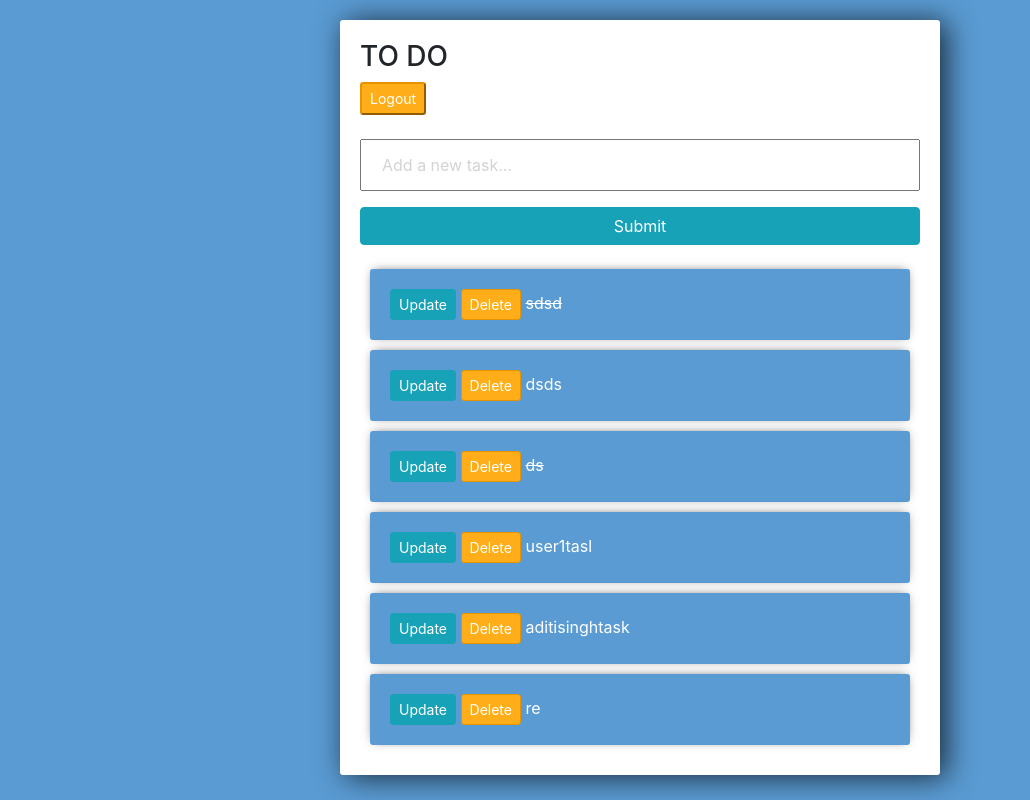
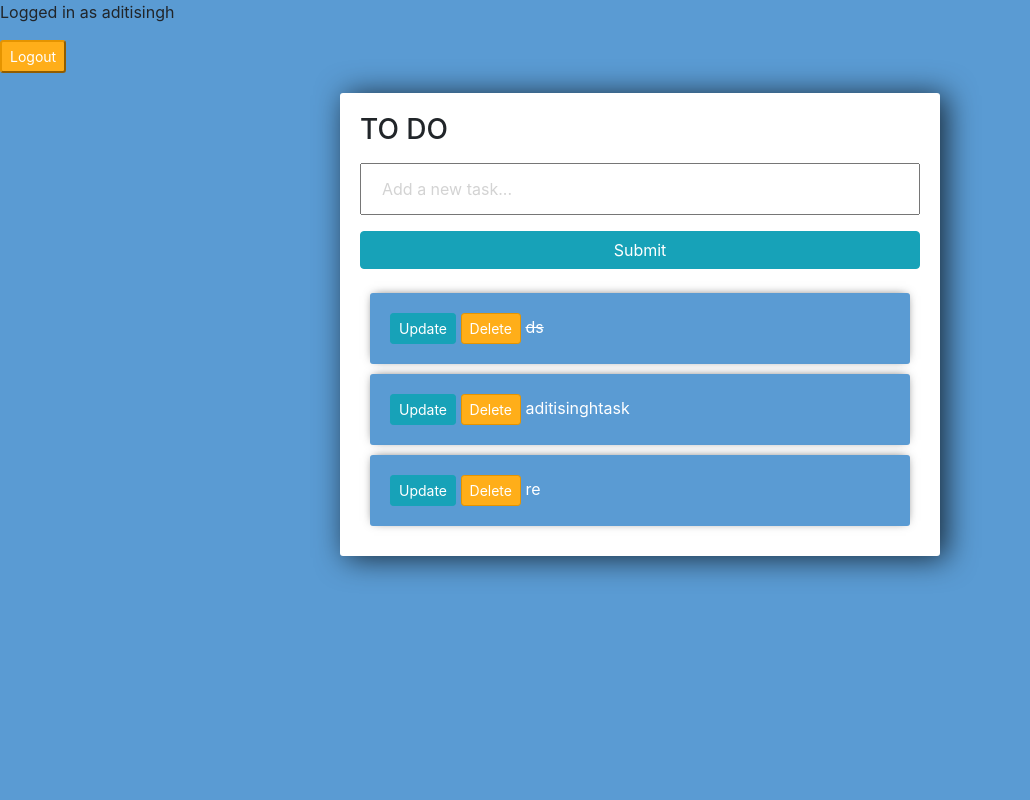
Before and after one commit to aditisingh22/BookReel, a Django app: page / in a window 1280 px wide. Shown: the whole page, without its empty margins (0-1030 px from the left). Run offline with Django 5.2, Linux system fonts and the light colour scheme; a user stored in the database is signed in; data comes from the database, SQL or seed files in the repository; both versions use the stored data as it was after the commit; some libraries are stand-ins or nearby versions.

Commit message:
Created list for specific to user

```diff
--- a/TODOapp/todo/tasks/forms.py
+++ b/TODOapp/todo/tasks/forms.py
@@ -9,4 +9,4 @@ class TaskForm(forms.ModelForm):
 
     class Meta:
         model = Task
-        fields ='__all__'
+        fields =['title','complete']
--- a/TODOapp/todo/tasks/models.py
+++ b/TODOapp/todo/tasks/models.py
@@ -1,6 +1,6 @@
 from django.db import models
 
-
+from django.contrib.auth.models import User
 '''Pointer
 Here a model is created that is a table in db and fields are defined where default for complete is set , and created is added automatically
 also __str__ is used so that when
@@ -13,6 +13,7 @@ we can use below if i want to show according to status of complete
 '''
 # Create your models here.
 class Task(models.Model):
+    user = models.ForeignKey(User,on_delete=models.CASCADE)
     title = models.CharField(max_length=200)
     complete = models.BooleanField(default=False)
     created = models.DateTimeField(auto_now_add=True)
--- a/TODOapp/todo/tasks/templates/tasks/list.html
+++ b/TODOapp/todo/tasks/templates/tasks/list.html
@@ -46,22 +46,22 @@
 	}
 
 </style>
+<p>Logged in as {{request.user}}</p>
+<form method="POST" action="{% url 'logout' %}">
+	{% csrf_token %}
+	{% if request.user.is_authenticated %}
+
+	<button class= "btn-sm btn-danger" type="submit">Logout</button>
+	{% endif %}
+</form>
 
 <div class="center-column">
 <h3>TO DO</h3>
-	<form method="post" action="{% url 'logout' %}">
-		{% csrf_token %}
-		{% if request.user.is_authenticated %}
-
-		<button class= "btn-sm btn-danger" type="submit">Logout</button>
-		{% endif %}
-	</form>
 
 
 
-    <form method="POST" action="/">
+    <form method="POST" action="">
         {% csrf_token %}
-
         {{ form.title }}
         <input class="btn btn-info" type="submit" name="Create Task">
     </form>
@@ -69,8 +69,8 @@
     {% for task in tasks %}
         <div class ="item-row">
 
-            <a class="btn btn-sm btn-info" href = "{% url 'update_task' task.id %}"> Update</a>
-            <a class="btn btn-sm btn-danger"  href = "{% url 'delete_task' task.id %}"> Delete</a>
+            <a class="btn btn-sm btn-info" href = "{% url 'update_task' task.pk %}"> Update</a>
+            <a class="btn btn-sm btn-danger"  href = "{% url 'delete_task' task.pk %}"> Delete</a>
             {% if task.complete == True %}
 
             <strike>{{ task }}</strike>
--- a/TODOapp/todo/tasks/views.py
+++ b/TODOapp/todo/tasks/views.py
@@ -3,6 +3,7 @@ from django.http import HttpResponse
 from .models import *
 from .forms import *
 from django.contrib.auth.decorators import login_required
+from django.shortcuts import get_object_or_404
 # Create your views here.
 
 '''
@@ -11,43 +12,46 @@ Needs to be done so that the new app page can show the details we are quering fr
 '''
 @login_required
 def index(request):
-
-    tasks = Task.objects.all()
-
-    form = TaskForm()
+    tasks = Task.objects.filter(user=request.user)
 
     if request.method == 'POST':
         form = TaskForm(request.POST)
         if form.is_valid():
-            form.save()
-        return redirect('/')
+            task = form.save(commit=False)
+            task.user = request.user  # Set the user to the logged-in user
+            task.save()
+            return redirect('/')
+    else:
+        form = TaskForm()
 
     context = {
         'tasks': tasks,
-        'form':form
+        'form': form
     }
-    return render(request,'tasks/list.html',context)
+    return render(request, 'tasks/list.html', context)
 
-def updateTask(request,pk):
-    task = Task.objects.get(id = pk)
+@login_required
+def updateTask(request, pk):
+    task = get_object_or_404(Task, pk=pk, user=request.user)
     form = TaskForm(instance=task)
-    if request.method =='POST':
-        form =TaskForm(request.POST, instance=task)
+
+    if request.method == 'POST':
+        form = TaskForm(request.POST, instance=task)
         if form.is_valid():
             form.save()
             return redirect('/')
 
     context = {
-        'form':form
-
+        'form': form,
+        'task': task,
     }
-    return render(request,'tasks/update_task.html',context)
+    return render(request, 'tasks/update_task.html', context)
 
 
 
 def deleteTask(request,pk):
 
-    item = Task.objects.get(id=pk)
+    item =get_object_or_404(Task , pk=pk, user=request.user)
 
     if request.method =='POST':
         item.delete()
--- a/TODOapp/todo/templates/base.html
+++ b/TODOapp/todo/templates/base.html
@@ -50,8 +50,8 @@
   <!-- Side navigation -->
   <div class="sidenav">
     <a href="/">Home</a>
-    <a href="/view">View</a>
-    <a href="/create">Create</a>
+    {% comment %} <a href="/view">View</a>
+    <a href="/create">Create</a> {% endcomment %}
   </div>
 
   <!-- Page content -->
```
Also changed, not shown: TODOapp/todo/db.sqlite3, TODOapp/todo/tasks/migrations/0002_task_user.py (added).
